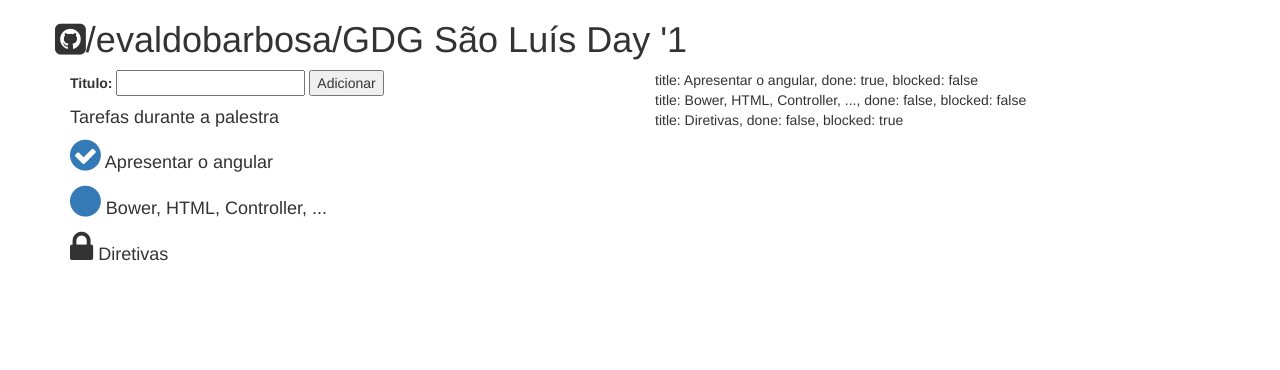
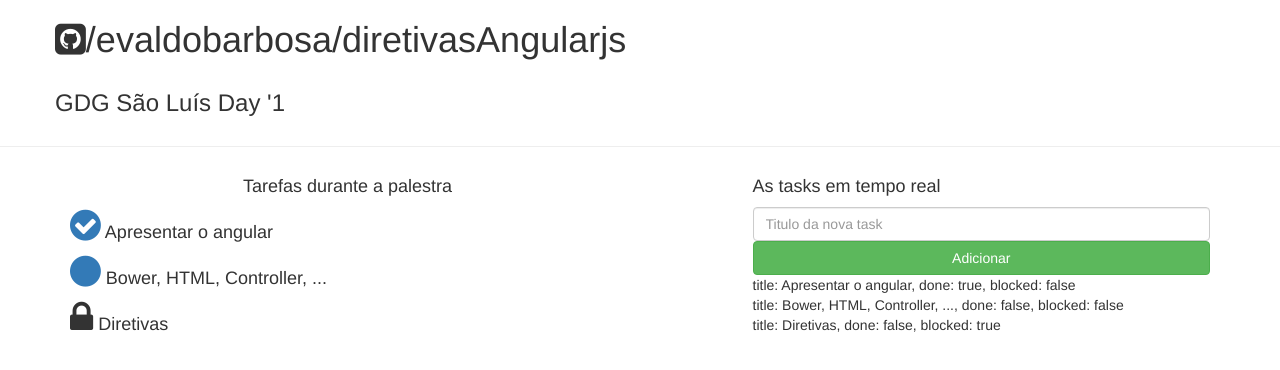
Before and after one commit to evaldobarbosa/diretivasAngularjs, a website: page index.html in a window 1280 px wide. Drawn offline with nearby package versions, Linux system fonts and the light colour scheme.

Commit message:
melhoramento da interface

```diff
--- a/app/view/todo-list.html
+++ b/app/view/todo-list.html
@@ -1,4 +1,4 @@
 <ul class="list-unstyled">
-	<h4></h4>
+	<h4 class="text-center"></h4>
 	<ng-transclude></ng-transclude>
 </ul>
--- a/index.html
+++ b/index.html
@@ -11,23 +11,30 @@
 <body ng-controller="MainController">
 	<div class="container">
 		<div class="row">
-			<h1><i class="fa fa-github-square"></i>/evaldobarbosa/{{teste}}</h1>
+			<h1><i class="fa fa-github-square"></i>/evaldobarbosa/diretivasAngularjs</h1>
+		</div>
+		<div class="row">
+			<h3>{{teste}}</h3>
 		</div>
 	</div>
-
+	<hr>
 	<div class="container">
 		<div class="row">
 			<div class="col-lg-6">
-				<form action="#" ng-submit="addTask(nova)">
-					<label>Titulo: </label>
-					<input type="text" ng-model="nova.title">
-					<button>Adicionar</button>
+				<div class="minhasTasks">
+					<todo-list title="{{nomeLista}}">
+						<task ng-repeat="task in tasks"></task>
+					</todo-list>
+				</div>
+			</div>
+			<div class="col-lg-5 col-lg-offset-1">
+				<h4>As tasks em tempo real</h4>
+
+				<form action="#" ng-submit="addTask(nova)" role="form">
+					<input type="text" ng-model="nova.title" class="form-control" placeholder="Titulo da nova task">
+					<button class="btn btn-success btn-block">Adicionar</button>
 				</form>
-				<todo-list title="{{nomeLista}}">
-					<task ng-repeat="task in tasks"></task>
-				</todo-list>
-			</div>
-			<div class="col-lg-5">
+
 				<ul class="list-unstyled">
 					<li ng-repeat="task in tasks">
 						title: {{task.title}},
```
